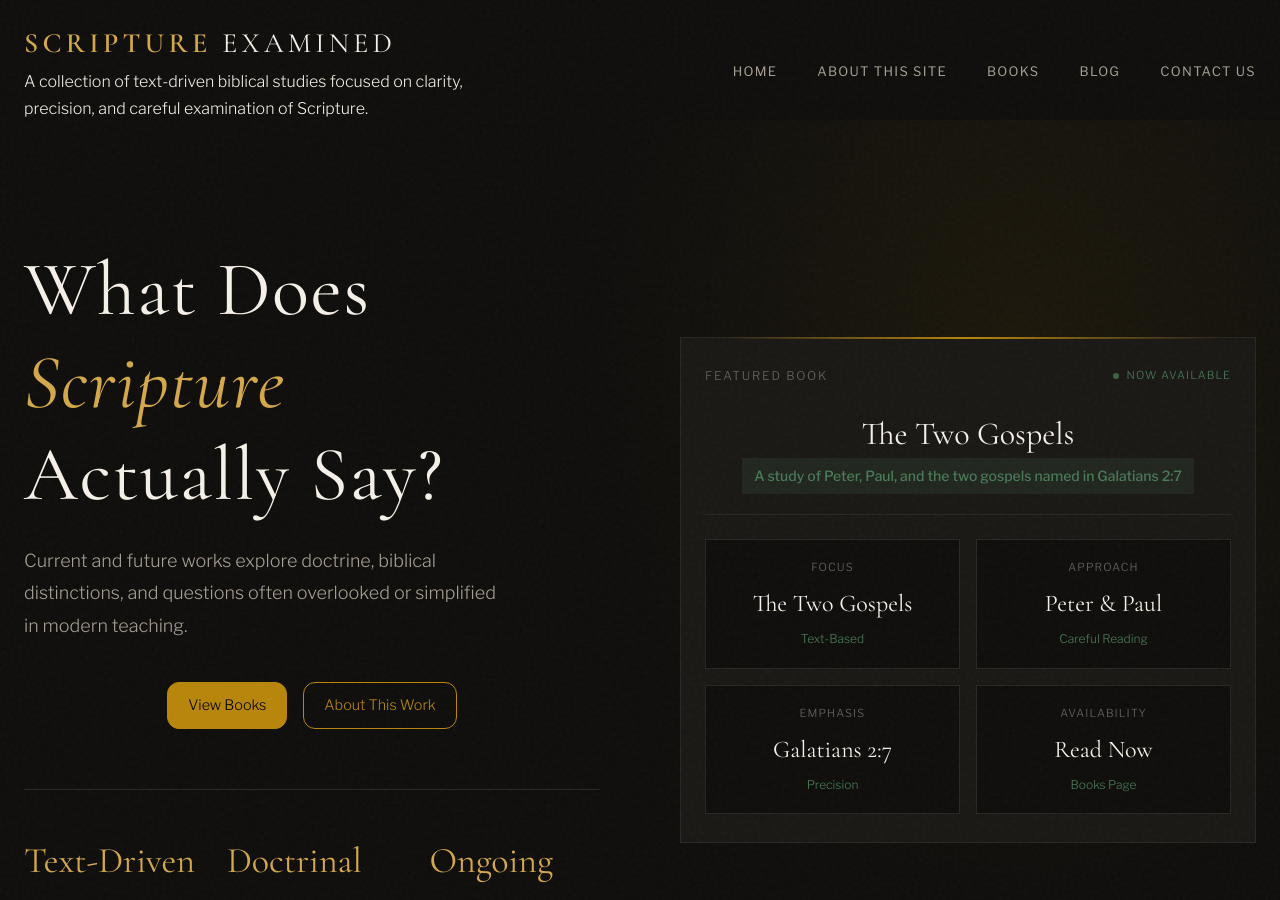
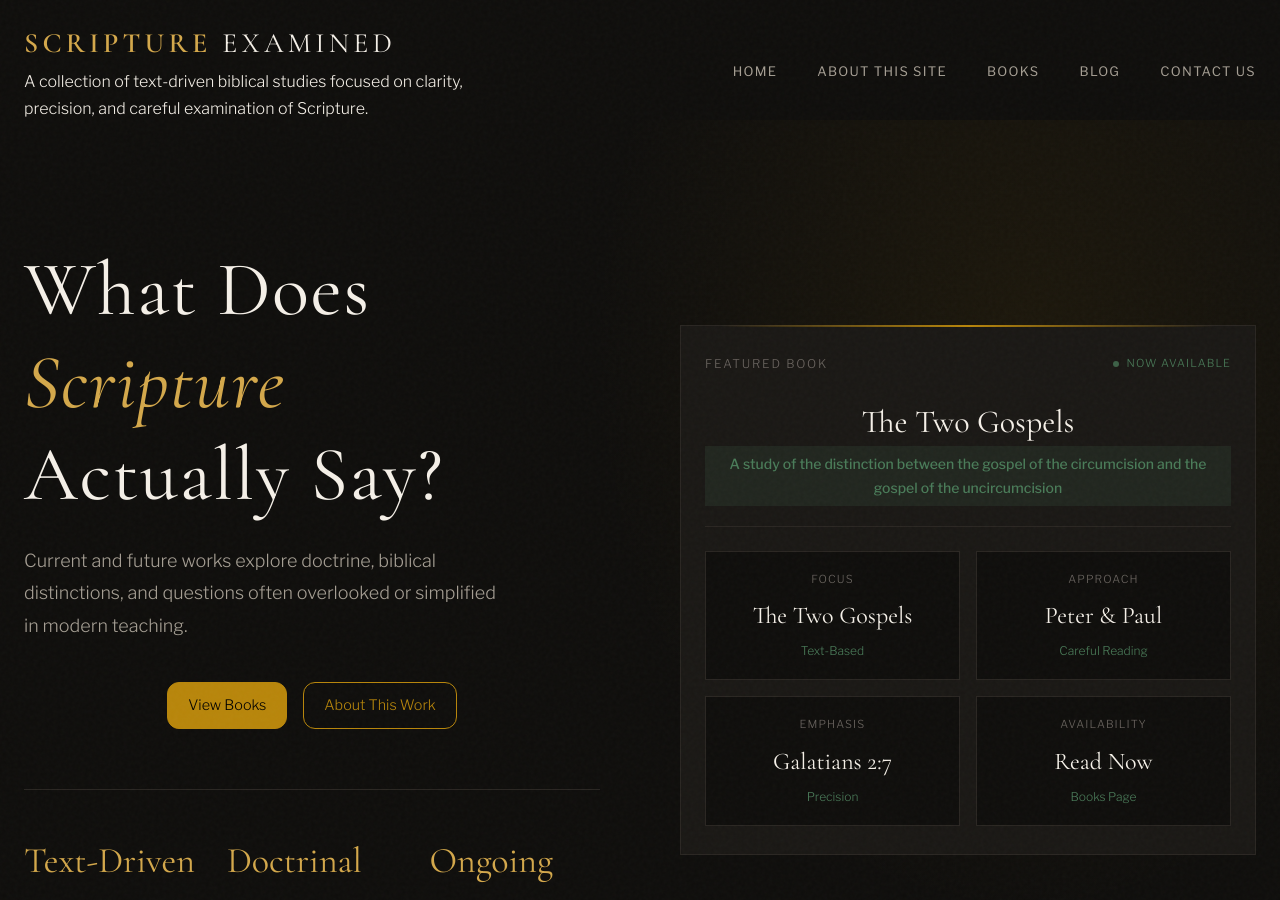
Before and after one commit to ScriptureExamined/PaulineEpistles, a Jekyll site: the page built from index.html, in a window 1280 px wide and 900 px high. Built offline with Jekyll 4.4.1, drawn with Linux system fonts in a browser that asks for light colours.

Commit message:
Update index.html

```diff
--- a/index.html
+++ b/index.html
@@ -45,7 +45,8 @@ title: Home | Scripture Examined
               The Two Gospels
             </div>
             <span class="feature-subtitle" align="center">
-              A study of Peter, Paul, and the two gospels named in Galatians 2:7
+              A study of the distinction between the gospel of the circumcision
+              and the gospel of the uncircumcision
             </span>
           </div>
           <div class="feature-details">
```
